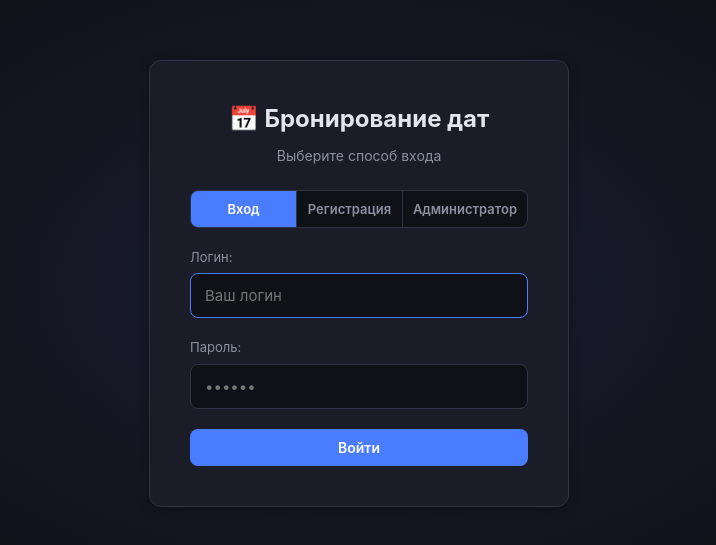
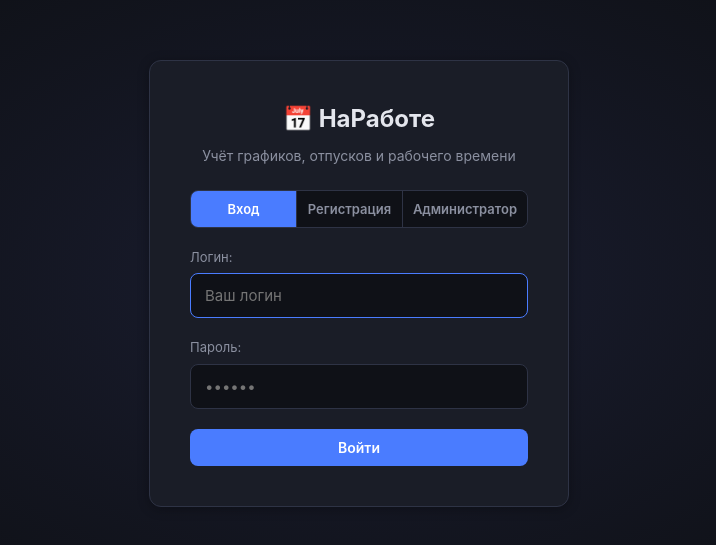
Before and after one commit to klon312-OWNED/NaRaboteLOCK, an Electron app: page renderer/index.html in a window 1280 px wide. Shown: the part 117-662 px from the top of the page, without its empty margins (281-997 px from the left). Drawn offline with Linux system fonts and the light colour scheme; no server answers.

Commit message:
rebrand: переименование в НаРаботе
- Название: Бронирование дат -> НаРаботе
- package.json: name=narabote, обновлено описание
- Заголовок окна, экран авторизации, шапка
- Подзаголовок: Учёт графиков, отпусков и рабочего времени
- Обновлены комментарии в исходниках

```diff
--- a/main.js
+++ b/main.js
@@ -51,7 +51,7 @@ function isManagerOrAdmin() {
 function createWindow() {
     mainWindow = new BrowserWindow({
         width: 1280, height: 860, minWidth: 900, minHeight: 650,
-        title: 'Бронирование дат',
+        title: 'НаРаботе',
         webPreferences: {
             nodeIntegration: false, contextIsolation: true,
             preload: path.join(__dirname, 'preload.js')
--- a/package.json
+++ b/package.json
@@ -1,7 +1,7 @@
 {
-  "name": "booking-app",
+  "name": "narabote",
   "version": "1.0.0",
-  "description": "Приложение бронирования дат сотрудниками (Electron + xlsx)",
+  "description": "НаРаботе — учёт рабочего времени, отпусков и графиков сотрудников (Electron + xlsx)",
   "author": {
     "name": "Антипин Андрей Александрович",
     "email": "Skilleforsken@gmail.com"
--- a/renderer/app.js
+++ b/renderer/app.js
@@ -2,7 +2,7 @@
  *  Copyright (c) 2026 Антипин Андрей Александрович
  *  All rights reserved. See LICENSE file.
  * ============================================================
- *  БРОНИРОВАНИЕ ДАТ — Клиентский скрипт (app.js)
+ *  НАРАБОТЕ — Клиентский скрипт (app.js)
  * ============================================================
  *  Роли:
  *    • Администратор — полный доступ, управление пользователями,
--- a/renderer/index.html
+++ b/renderer/index.html
@@ -9,7 +9,7 @@
 <meta name="viewport" content="width=device-width, initial-scale=1.0">
 <meta http-equiv="Content-Security-Policy"
       content="default-src 'self'; style-src 'self' 'unsafe-inline';">
-<title>Бронирование дат</title>
+<title>НаРаботе</title>
 <link rel="stylesheet" href="styles.css">
 </head>
 <body>
@@ -17,8 +17,8 @@
 <!-- ======================== АВТОРИЗАЦИЯ ======================== -->
 <div id="authScreen" class="screen active">
     <div class="auth-box">
-        <h1 class="auth-title">📅 Бронирование дат</h1>
-        <p class="auth-sub">Выберите способ входа</p>
+        <h1 class="auth-title">📅 НаРаботе</h1>
+        <p class="auth-sub">Учёт графиков, отпусков и рабочего времени</p>
         <!-- Табы -->
         <div class="auth-tabs">
             <button class="auth-tab active" data-tab="login">Вход</button>
@@ -72,7 +72,7 @@
 <!-- ======================== ОСНОВНОЙ ЭКРАН ======================== -->
 <div id="mainScreen" class="screen">
     <header class="topbar">
-        <div class="topbar-left"><h2 class="app-title">📅 Бронирование</h2></div>
+        <div class="topbar-left"><h2 class="app-title">📅 НаРаботе</h2></div>
         <div class="topbar-center" id="empSelectorWrap" style="display:none;">
             <label class="emp-sel-label">👤 Сотрудник:</label>
             <select id="empSelector" class="emp-selector"></select>
--- a/renderer/styles.css
+++ b/renderer/styles.css
@@ -1,5 +1,5 @@
 /* ============================================================
- *  БРОНИРОВАНИЕ ДАТ — Стили
+ *  НАРАБОТЕ — Стили
  *  Корпоративная тёмная тема, адаптивная разметка.
  * ============================================================ */
 :root {
```
